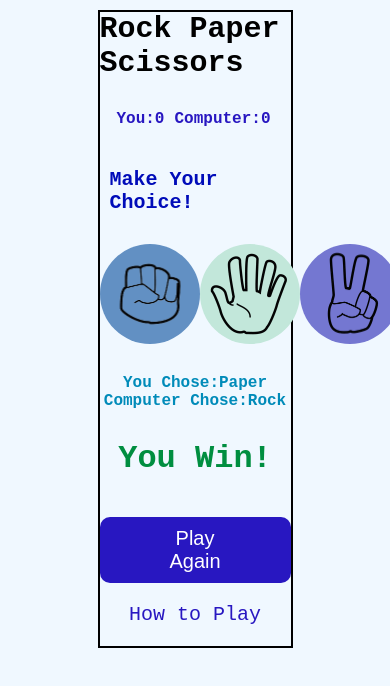
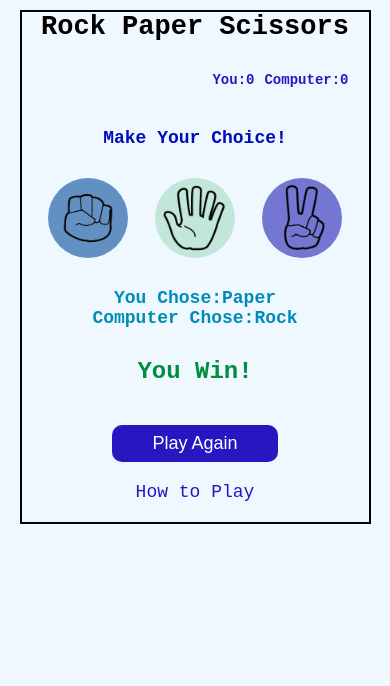
Before and after one commit to krishdahal/Rock-Paper-Scissors, a plain HTML site: page index.html in a window 390 px wide. Drawn offline with Linux system fonts and the light colour scheme.

Commit message:
Add media query to make it responsive

```diff
--- a/style.css
+++ b/style.css
@@ -163,3 +163,49 @@ body {
   font-size: 20px;
   margin: 20px 0;
 }
+
+@media screen and (max-width: 768px) {
+  .game-container {
+    width: 90%;
+  }
+  .game-title {
+    font-size: 18px;
+  }
+  .game-score {
+    font-size: 16px;
+  }
+  .user-score,
+  .comp-score {
+    font-size: 14px;
+  }
+
+  #choice-title {
+    font-size: 18px;
+  }
+  .circle {
+    width: 80px;
+    height: 80px;
+  }
+
+  .circle img {
+    transform: scale(0.4);
+  }
+
+  .player-choice,
+  .bot-choice {
+    font-size: 18px;
+  }
+
+  .game-result {
+    font-size: 1.5rem;
+  }
+
+  .game-guide button {
+    padding: 8px 40px;
+    font-size: 18px;
+  }
+
+  .guide {
+    font-size: 18px;
+  }
+}
```
